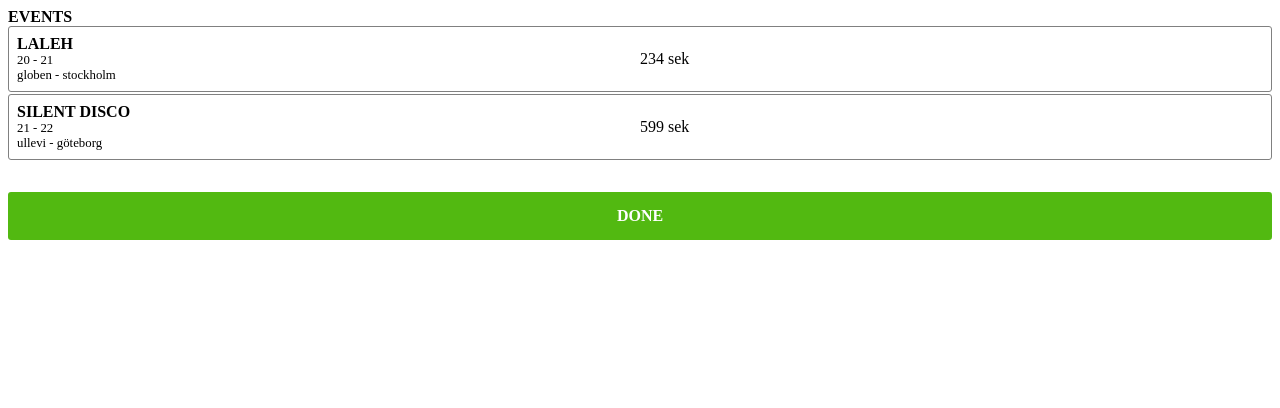
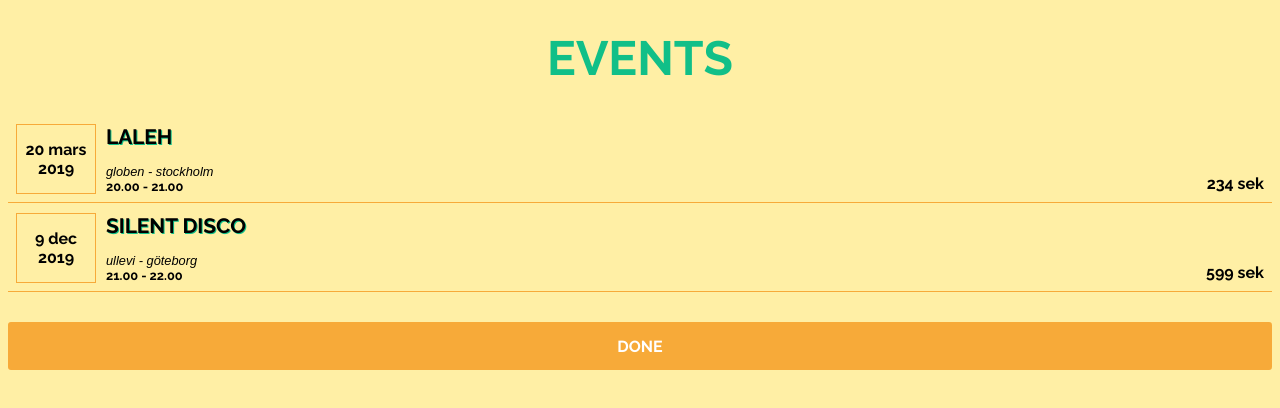
Before and after one commit to sandraottersten/ticketapp, a Vue app: page /events in a window 1280 px wide. Shown: the top 408 px of the page. Built offline with nearby package versions, Linux system fonts and the light colour scheme.

Commit message:
event view css

```diff
--- a/public/index.html
+++ b/public/index.html
@@ -5,6 +5,7 @@
     <meta http-equiv="X-UA-Compatible" content="IE=edge">
     <meta name="viewport" content="width=device-width,initial-scale=1.0">
     <link rel="icon" href="<%= BASE_URL %>favicon.ico">
+<link href="https://fonts.googleapis.com/css?family=Raleway:700,800,900" rel="stylesheet">
     <title>ticket-app</title>
   </head>
   <body>
--- a/src/App.vue
+++ b/src/App.vue
@@ -7,7 +7,7 @@
 <style>
 .btn {
 width: 100%;
-background: rgb(82, 185, 17);
+background: rgb(247, 170, 57);
 height: 3rem;
 border-radius: 3px;
 color: white;
@@ -19,4 +19,21 @@
 align-items: center;
 margin-top: 30px;
 }
+body {
+background-color: rgb(255, 239, 165);
+font-family: 'Raleway', sans-serif;
+}
+h1 {
+text-align: center;
+margin: 30px;
+color: rgb(17, 191, 136);
+font-size: 3rem;
+}
+h2 {
+font-size: 1.3rem;
+text-transform: uppercase;
+margin: 0;
+flex: 3;
+text-shadow: 1px 1px rgb(17, 191, 136);
+}
 </style>
--- a/src/components/event-item.vue
+++ b/src/components/event-item.vue
@@ -1,11 +1,15 @@
 <template>
   <article class="event-item">
-    <section>
-      <h1>{{item.name}}</h1>
-      <p>{{item.startTime}} - {{item.endTime}}</p>
-      <p>{{item.place}} - {{item.city}}</p>
+    <section id="date">
+      {{item.date}} <br> {{item.year}}
     </section>
-    <section>
+    <section class='section'>
+
+      <h2>{{item.name}}</h2>
+      <p id="normal-text">{{item.place}} - {{item.city}}</p>
+      <p>{{item.startTime}}.00 - {{item.endTime}}.00</p>
+    </section>
+    <section id="price">
       {{ item.price }} sek
     </section>
   </article>
@@ -21,23 +25,16 @@
 <style>
   .event-item {
     display: flex;
-    border: 1px solid grey;
-    border-radius: 3px;
+    border-bottom: 1px solid rgb(247, 170, 57);
     padding: .5rem;
     margin-bottom: .125rem;
   }
-    section {
+    .section {
       display: flex;
       flex-direction: column;
       justify-content: center;
       flex: 1;
   }
-        h1 {
-          font-size: 1rem;
-          text-transform: uppercase;
-          margin: 0;
-          flex: 3;
-        }
 
         p {
           padding: 0;
@@ -45,6 +42,22 @@
           color: rgb(0, 0, .6);
           font-size: .8rem;
         }
+  #date {
+    box-sizing: border-box;
+    border: 1px solid rgb(247, 170, 57);
+    padding: 15px 5px 15px 5px;
+    margin-right: 10px;
+    text-align: center;
+    width: 80px;
+    height: 70px;
+  }
+  #normal-text {
+    font-family: arial;
+    font-style: italic;
+  }
+  #price {
+    padding-top: 50px;
+  }
 
 
 
--- a/src/store.js
+++ b/src/store.js
@@ -10,22 +10,24 @@
   name: 'laleh',
   place: 'globen',
   city: 'stockholm',
-  date: 2019,
+  date: '20 mars',
   startTime: 20,
   endTime: 21,
   price: 234,
-  seats: 200
+  seats: 200,
+  year: 2019
 },
 {
   id:2,
   name: 'silent disco',
   place: 'ullevi',
   city: 'göteborg',
-  date: 2019,
+  date: '9 dec',
   startTime: 21,
   endTime: 22,
   price: 599,
-  seats: 600
+  seats: 600,
+  year: 2019
 }]}
   ,
   mutations: {
--- a/src/views/Events.vue
+++ b/src/views/Events.vue
@@ -1,7 +1,7 @@
 <template>
   <main id= "event">
     <header>
-      <h1>Events</h1>
+      <h1>EVENTS</h1>
     </header>
     <section class="event">
       <event-item v-for="item in events" :key="item.id" :item="item"/>
```
